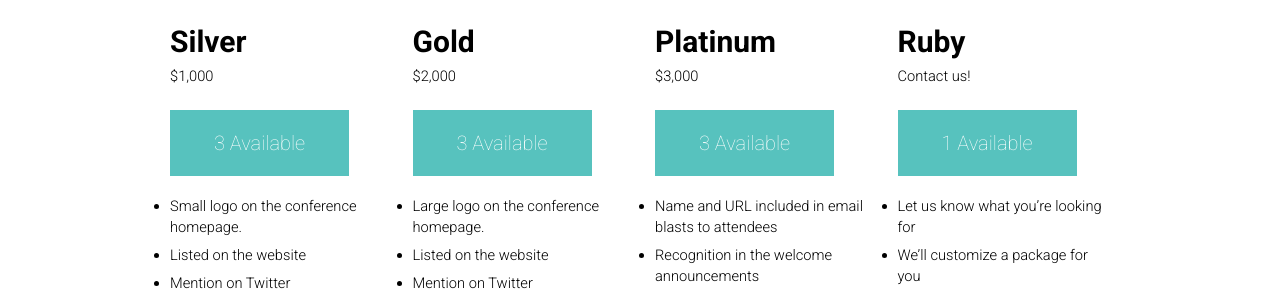
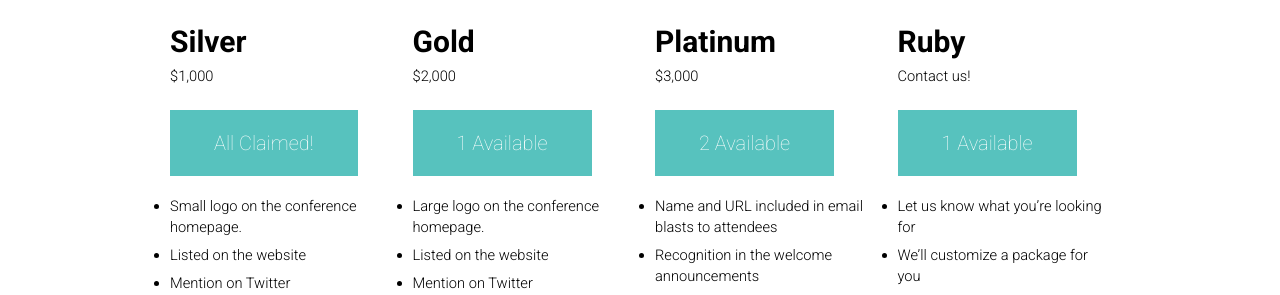
Before and after one commit to rubyforgood/rubyforgood.org--old, a Jekyll site: the page built from sponsors.md, in a window 1280 px wide and 900 px high, scrolled down 333 px. Shown: the part 129-424 px from the top of the window. Built offline with Jekyll 4.4.1, drawn with Linux system fonts in a browser that asks for light colours; our own code applies the rules of GitHub Pages for plain Markdown files.

Commit message:
Update sponsors.md

```diff
--- a/sponsors.md
+++ b/sponsors.md
@@ -18,7 +18,7 @@ By the very nature of our conference, our attendees are some of the most passion
 $1,000
 
 <div class="btn-wrapper">
-<a href="mailto:{{ site.data.constants.contact_email }}?subject=Silver Sponsorship" class="btn btn-sm btn-primary">3 Available</a>
+<a href="mailto:{{ site.data.constants.contact_email }}?subject=Silver Sponsorship" class="btn btn-sm btn-primary">All Claimed!</a>
 </div>
 
 - Small logo on the conference homepage.
@@ -34,7 +34,7 @@ $1,000
 $2,000
 
 <div class="btn-wrapper">
-<a href="mailto:{{ site.data.constants.contact_email }}?subject=Gold Sponsorship" class="btn btn-sm btn-primary">3 Available</a>
+<a href="mailto:{{ site.data.constants.contact_email }}?subject=Gold Sponsorship" class="btn btn-sm btn-primary">1 Available</a>
 </div>
 
 - Large logo on the conference homepage.
@@ -51,7 +51,7 @@ $2,000
 $3,000
 
 <div class="btn-wrapper">
-<a href="mailto:{{ site.data.constants.contact_email }}?subject=Platinum Sponsorship" class="btn btn-sm btn-primary">3 Available</a>
+<a href="mailto:{{ site.data.constants.contact_email }}?subject=Platinum Sponsorship" class="btn btn-sm btn-primary">2 Available</a>
 </div>
 
 - Name and URL included in email blasts to attendees
```
